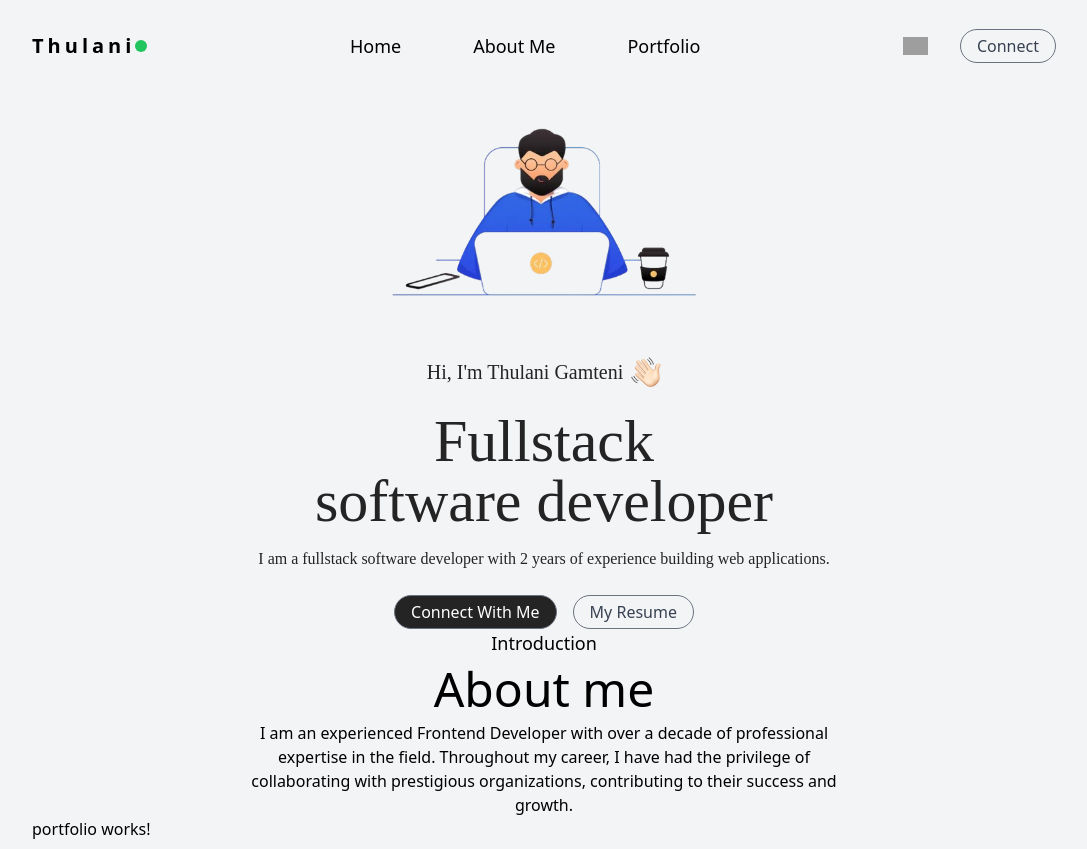
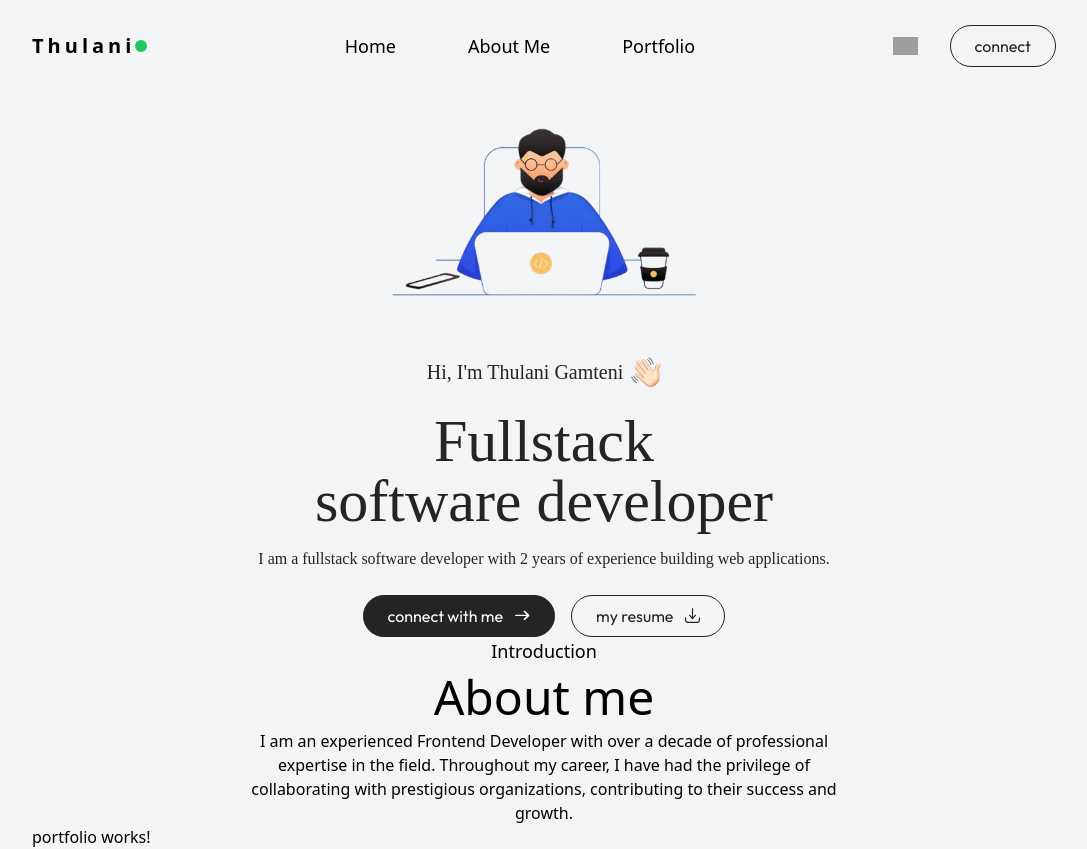
Before and after one commit to thulanigamtee/portfolio-website, an Angular app: page / in a window 1280 px wide. Shown: the top 849 px of the page, without its empty margins (96-1183 px from the left). Built offline with nearby package versions, Linux system fonts and the light colour scheme; grey boxes are pictures that could not be loaded; a web font is replaced by a local one.

Commit message:
add content project

```diff
--- a/src/app/components/ui/button/button.component.html
+++ b/src/app/components/ui/button/button.component.html
@@ -1,7 +1,8 @@
 <button
   (click)="emitButtonEvent()"
   [class]="customStyle"
-  class="capitalize text-gray-700 border-gray-500 border-[1px] rounded-full py-1 px-4"
+  class="font-outfit flex gap-x-3 items-center text-base text-[#242424] border-[#242424] border-[1px] rounded-full py-2 px-6"
 >
   {{ label }}
+  <ng-content />
 </button>
```
